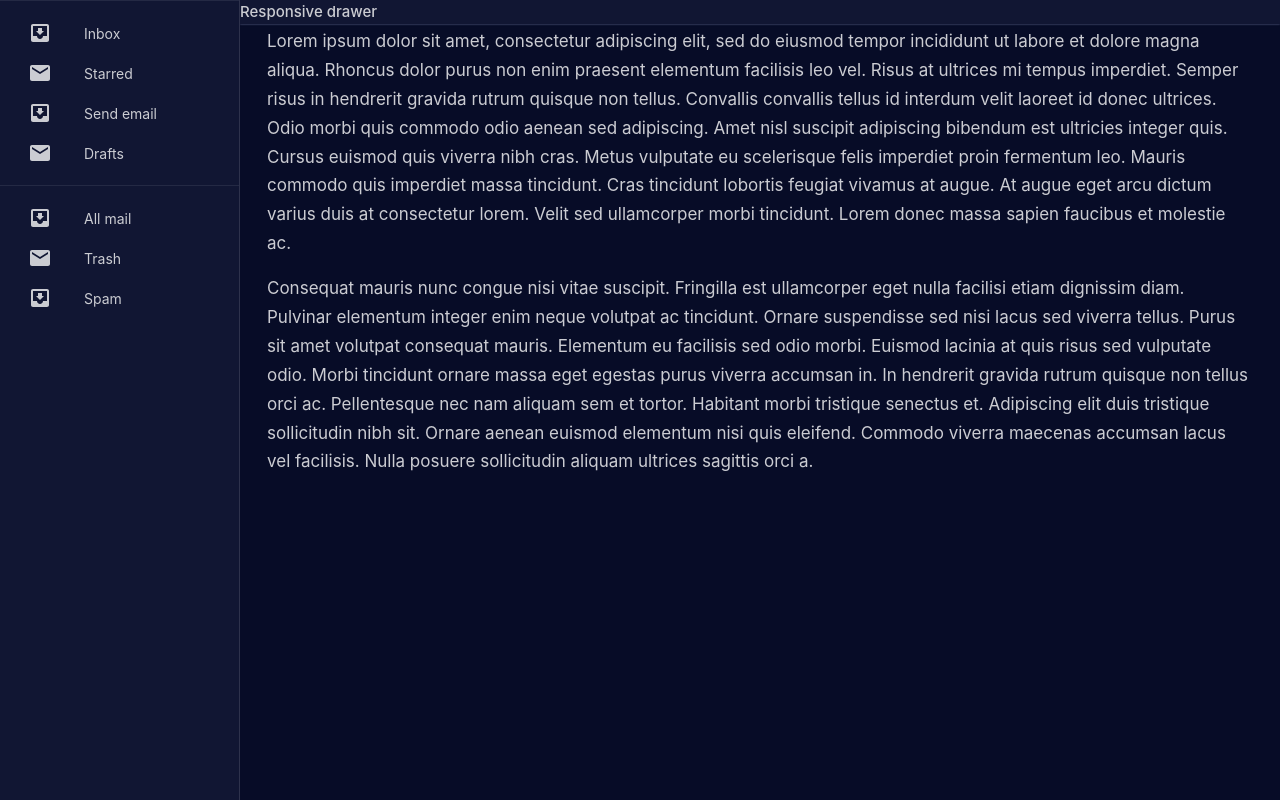
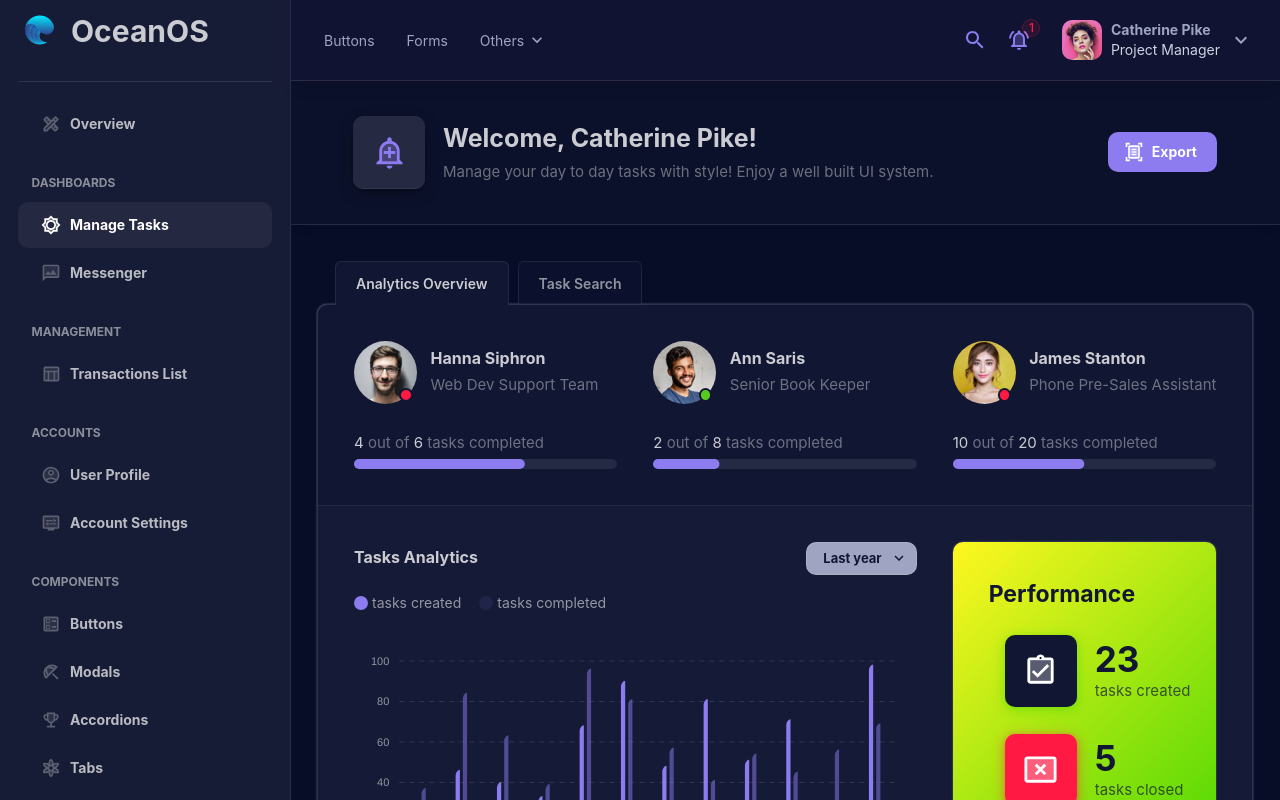
Before and after one commit to ocean-os-org/ocean-os, a React (Vite) app in the folder packages/oos-local-webui/: page /dashboards/tasks in a window 1280 px wide. Shown: the top 800 px of the page. Built offline with nearby package versions, Linux system fonts and the light colour scheme.

Commit message:
sidebar mobile

```diff
--- a/packages/oos-local-webui/src/layouts/SidebarLayout/index.tsx
+++ b/packages/oos-local-webui/src/layouts/SidebarLayout/index.tsx
@@ -1,8 +1,9 @@
 import { FC, PropsWithChildren, ReactNode, useState } from 'react';
-import { Box, alpha, lighten, useTheme } from '@mui/material';
+import { Box, alpha, lighten } from '@mui/material';
 import { Outlet } from 'react-router-dom';
-import AppBar from '@mui/material/AppBar';
-import CssBaseline from '@mui/material/CssBaseline';
+import { styled, useTheme, Theme, CSSObject } from '@mui/material/styles';
+import MuiAppBar, { AppBarProps as MuiAppBarProps } from '@mui/material/AppBar';
+
 import Divider from '@mui/material/Divider';
 import Drawer from '@mui/material/Drawer';
 import IconButton from '@mui/material/IconButton';
@@ -20,6 +21,9 @@ import Typography from '@mui/material/Typography';
 import Sidebar from './Sidebar';
 import Header from './Header';
 
+import ChevronRightIcon from '@mui/icons-material/ChevronRight';
+
+import ChevronLeftIcon from '@mui/icons-material/ChevronLeft';
 
 
 
@@ -27,6 +31,76 @@ import Header from './Header';
 
 
 const drawerWidth = 240;
+
+
+const openedMixin = (theme: Theme): CSSObject => ({
+  width: drawerWidth,
+  transition: theme.transitions.create('width', {
+    easing: theme.transitions.easing.sharp,
+    duration: theme.transitions.duration.enteringScreen,
+  }),
+  overflowX: 'hidden',
+});
+
+const closedMixin = (theme: Theme): CSSObject => ({
+  transition: theme.transitions.create('width', {
+    easing: theme.transitions.easing.sharp,
+    duration: theme.transitions.duration.leavingScreen,
+  }),
+  overflowX: 'hidden',
+  width: `calc(${theme.spacing(7)} + 1px)`,
+  [theme.breakpoints.up('sm')]: {
+    width: `calc(${theme.spacing(8)} + 1px)`,
+  },
+});
+
+const DrawerHeader = styled('div')(({ theme }) => ({
+  display: 'flex',
+  alignItems: 'center',
+  justifyContent: 'flex-end',
+  padding: theme.spacing(0, 1),
+  // necessary for content to be below app bar
+  ...theme.mixins.toolbar,
+}));
+
+interface AppBarProps extends MuiAppBarProps {
+  open?: boolean;
+}
+
+const AppBar = styled(MuiAppBar, {
+  shouldForwardProp: (prop) => prop !== 'open',
+})<AppBarProps>(({ theme, open }) => ({
+  zIndex: theme.zIndex.drawer + 1,
+  transition: theme.transitions.create(['width', 'margin'], {
+    easing: theme.transitions.easing.sharp,
+    duration: theme.transitions.duration.leavingScreen,
+  }),
+  ...(open && {
+    marginLeft: drawerWidth,
+    width: `calc(100% - ${drawerWidth}px)`,
+    transition: theme.transitions.create(['width', 'margin'], {
+      easing: theme.transitions.easing.sharp,
+      duration: theme.transitions.duration.enteringScreen,
+    }),
+  }),
+}));
+
+const MiniDrawer = styled(Drawer, { shouldForwardProp: (prop) => prop !== 'open' })(
+  ({ theme, open }) => ({
+    width: drawerWidth,
+    flexShrink: 0,
+    whiteSpace: 'nowrap',
+    boxSizing: 'border-box',
+    ...(open && {
+      ...openedMixin(theme),
+      '& .MuiDrawer-paper': openedMixin(theme),
+    }),
+    ...(!open && {
+      ...closedMixin(theme),
+      '& .MuiDrawer-paper': closedMixin(theme),
+    }),
+  }),
+);
 
 interface Props {
   /**
@@ -38,24 +112,52 @@ interface Props {
 
 export function ResponsiveDrawer(props: Props) {
   const { window } = props;
-  const [mobileOpen, setMobileOpen] = useState(false);
+  const theme = useTheme();
+  const [mobileOpen, setMobileOpen] = useState<boolean>(false);
+  const [open, setOpen] = useState<boolean>(false);
 
   const handleDrawerToggle = () => {
-    setMobileOpen(!mobileOpen);
+    console.log("toggle mobile")
+    //setMobileOpen(!mobileOpen);
+    setOpen(!open);
+  };
+
+  const handleDrawerOpen = () => {
+    setOpen(true);
+  };
+
+  const handleDrawerClose = () => {
+    setOpen(false);
   };
 
   const drawer = (
-    <div>
-      <Toolbar />
-      <Divider />
+    <>
+      <DrawerHeader>
+        <IconButton onClick={handleDrawerToggle}>
+          {theme.direction === 'rtl' ? <ChevronRightIcon /> : <ChevronLeftIcon />}
+        </IconButton>
+      </DrawerHeader>
+      <Divider sx={{ display: open ? 'block' : 'none' }}/>
       <List>
         {['Inbox', 'Starred', 'Send email', 'Drafts'].map((text, index) => (
           <ListItem key={text} disablePadding>
-            <ListItemButton>
-              <ListItemIcon>
+            <ListItemButton
+              sx={{
+                minHeight: 48,
+                justifyContent: open ? 'initial' : 'center',
+                px: 2.5,
+              }}
+            >
+              <ListItemIcon
+                  sx={{
+                    minWidth: 0,
+                    mr: open ? 3 : 'auto',
+                    justifyContent: 'center',
+                  }}
+              >
                 {index % 2 === 0 ? <InboxIcon /> : <MailIcon />}
               </ListItemIcon>
-              <ListItemText primary={text} />
+              <ListItemText primary={text}  sx={{ opacity: open ? 1 : 0 }} />
             </ListItemButton>
           </ListItem>
         ))}
@@ -64,29 +166,52 @@ export function ResponsiveDrawer(props: Props) {
       <List>
         {['All mail', 'Trash', 'Spam'].map((text, index) => (
           <ListItem key={text} disablePadding>
-            <ListItemButton>
-              <ListItemIcon>
+            <ListItemButton
+              sx={{
+                minHeight: 48,
+                justifyContent: open ? 'initial' : 'center',
+                px: 2.5,
+              }}
+            >
+              <ListItemIcon
+                sx={{
+                  minWidth: 0,
+                  mr: open ? 3 : 'auto',
+                  justifyContent: 'center',
+                }}
+              >
                 {index % 2 === 0 ? <InboxIcon /> : <MailIcon />}
               </ListItemIcon>
-              <ListItemText primary={text} />
+              <ListItemText primary={text}  sx={{ opacity: open ? 1 : 0 }} />
             </ListItemButton>
           </ListItem>
         ))}
       </List>
-    </div>
+    </>
   );
 
   const container = window !== undefined ? () => window().document.body : undefined;
 
-  return (
-    <Box sx={{ display: 'flex' }}>
-      <CssBaseline />
-      <AppBar
-        position="fixed"
+/*
+
+app bar styles
         sx={{
           width: { sm: `calc(100% - ${drawerWidth}px)` },
           ml: { sm: `${drawerWidth}px` },
         }}
+permanent drawer styles
+          sx={{
+            display: { xs: 'none', sm: 'block' },
+            '& .MuiDrawer-paper': { boxSizing: 'border-box', width: drawerWidth },
+          }}
+
+*/
+
+  return (
+    <Box sx={{ display: 'flex' }}>
+      <AppBar
+        position="fixed"
+        open={open}
       >
         <Toolbar>
           <IconButton
@@ -94,7 +219,10 @@ export function ResponsiveDrawer(props: Props) {
             aria-label="open drawer"
             edge="start"
             onClick={handleDrawerToggle}
-            sx={{ mr: 2, display: { sm: 'none' } }}
+            sx={{
+              mr: 2,
+              ...(open && {display : 'none'} )
+            }}
           >
             <MenuIcon />
           </IconButton>
@@ -105,14 +233,12 @@ export function ResponsiveDrawer(props: Props) {
       </AppBar>
       <Box
         component="nav"
-        sx={{ width: { sm: drawerWidth }, flexShrink: { sm: 0 } }}
         aria-label="mailbox folders"
       >
-        {/* The implementation can be swapped with js to avoid SEO duplication of links. */}
         <Drawer
           container={container}
           variant="temporary"
-          open={mobileOpen}
+          open={open}
           onClose={handleDrawerToggle}
           ModalProps={{
             keepMounted: true, // Better open performance on mobile.
@@ -124,50 +250,22 @@ export function ResponsiveDrawer(props: Props) {
         >
           {drawer}
         </Drawer>
-        <Drawer
+        <MiniDrawer
           variant="permanent"
           sx={{
-            display: { xs: 'none', sm: 'block' },
-            '& .MuiDrawer-paper': { boxSizing: 'border-box', width: drawerWidth },
+            display: { xs: 'none', sm: 'block' }
           }}
-          open
+          open={open}
         >
           {drawer}
-        </Drawer>
+        </MiniDrawer>
       </Box>
       <Box
         component="main"
         sx={{ flexGrow: 1, p: 3, width: { sm: `calc(100% - ${drawerWidth}px)` } }}
       >
-        <Toolbar />
-        <Typography paragraph>
-          Lorem ipsum dolor sit amet, consectetur adipiscing elit, sed do eiusmod
-          tempor incididunt ut labore et dolore magna aliqua. Rhoncus dolor purus non
-          enim praesent elementum facilisis leo vel. Risus at ultrices mi tempus
-          imperdiet. Semper risus in hendrerit gravida rutrum quisque non tellus.
-          Convallis convallis tellus id interdum velit laoreet id donec ultrices.
-          Odio morbi quis commodo odio aenean sed adipiscing. Amet nisl suscipit
-          adipiscing bibendum est ultricies integer quis. Cursus euismod quis viverra
-          nibh cras. Metus vulputate eu scelerisque felis imperdiet proin fermentum
-          leo. Mauris commodo quis imperdiet massa tincidunt. Cras tincidunt lobortis
-          feugiat vivamus at augue. At augue eget arcu dictum varius duis at
-          consectetur lorem. Velit sed ullamcorper morbi tincidunt. Lorem donec massa
-          sapien faucibus et molestie ac.
-        </Typography>
-        <Typography paragraph>
-          Consequat mauris nunc congue nisi vitae suscipit. Fringilla est ullamcorper
-          eget nulla facilisi etiam dignissim diam. Pulvinar elementum integer enim
-          neque volutpat ac tincidunt. Ornare suspendisse sed nisi lacus sed viverra
-          tellus. Purus sit amet volutpat consequat mauris. Elementum eu facilisis
-          sed odio morbi. Euismod lacinia at quis risus sed vulputate odio. Morbi
-          tincidunt ornare massa eget egestas purus viverra accumsan in. In hendrerit
-          gravida rutrum quisque non tellus orci ac. Pellentesque nec nam aliquam sem
-          et tortor. Habitant morbi tristique senectus et. Adipiscing elit duis
-          tristique sollicitudin nibh sit. Ornare aenean euismod elementum nisi quis
-          eleifend. Commodo viverra maecenas accumsan lacus vel facilisis. Nulla
-          posuere sollicitudin aliquam ultrices sagittis orci a.
-        </Typography>
-      </Box>
+          <Outlet />
+        </Box>
     </Box>
   );
 }
@@ -214,7 +312,6 @@ const SidebarLayout = ( {children}:PropsWithChildren<{}> ) => {
             position: 'relative',
             zIndex: 5,
             display: 'block',
-            border: 1,
             flex: 1,
             pt: `${theme.header.height}`,
             [theme.breakpoints.up('lg')]: {
--- a/packages/oos-local-webui/src/router.tsx
+++ b/packages/oos-local-webui/src/router.tsx
@@ -123,7 +123,7 @@ const routes: RouteObject[] = [
   },
   {
     path: 'dashboards',
-    element: <ResponsiveDrawer />,
+    element: <SidebarLayout />,
     children: [
       {
         path: '',
--- a/packages/oos-local-webui/src/theme/schemes/NebulaFighterTheme.ts
+++ b/packages/oos-local-webui/src/theme/schemes/NebulaFighterTheme.ts
@@ -934,8 +934,8 @@ export const NebulaFighterTheme = createTheme({
     MuiToolbar: {
       styleOverrides: {
         root: {
-          minHeight: '0 !important',
-          padding: '0 !important'
+          minHeight: '40 !important',
+          padding: '10 !important'
         }
       }
     },
```
